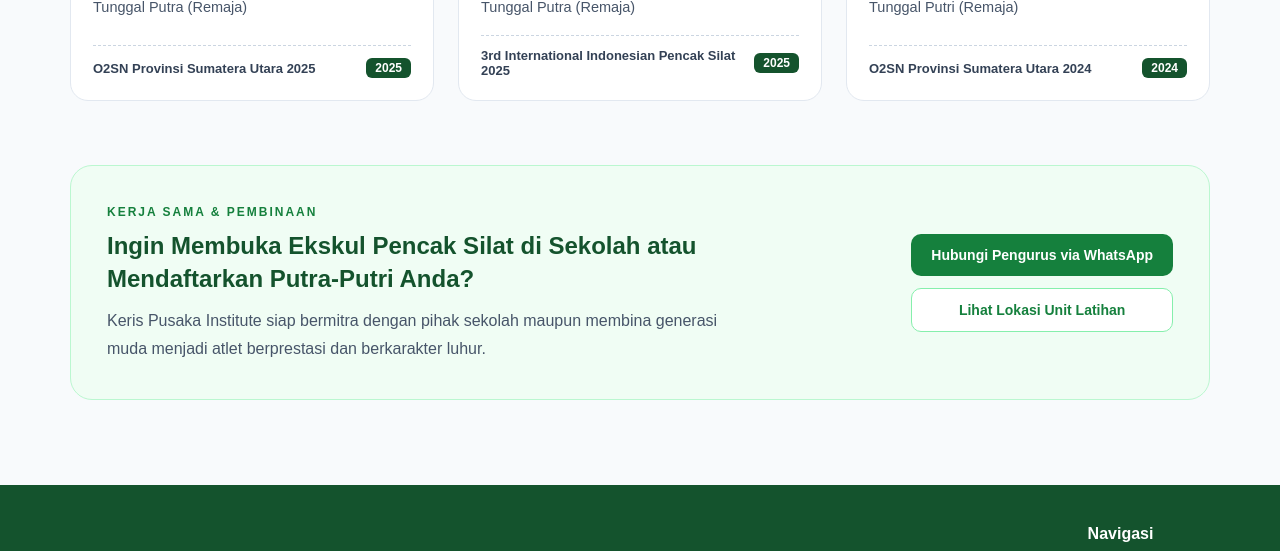
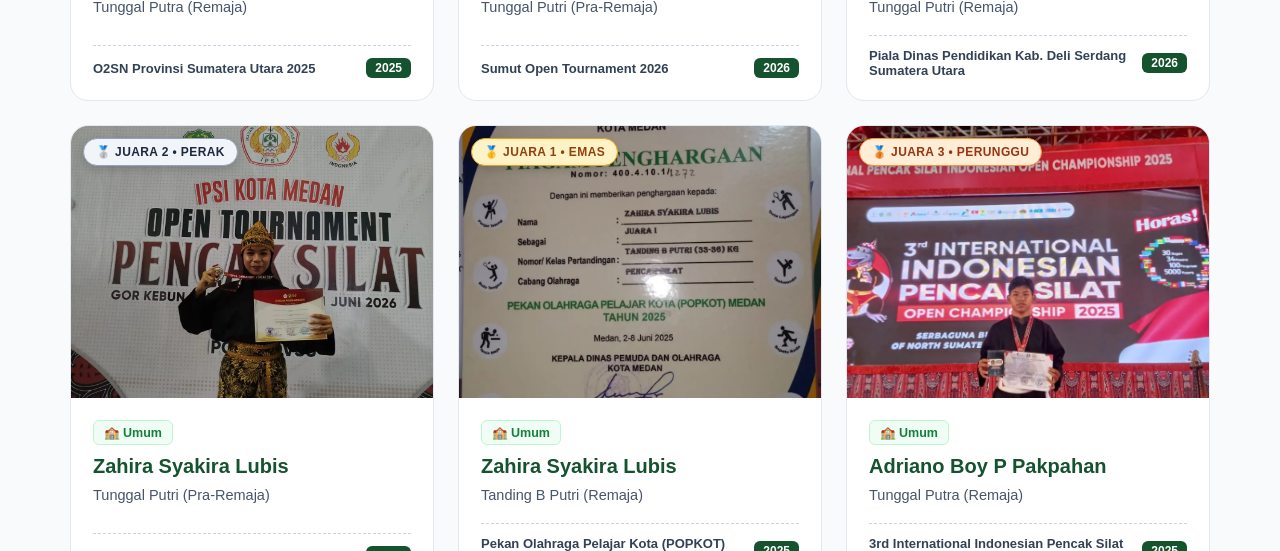
Before and after one commit to fajarlubis41/keris-pusaka-institute, an Astro site: page /prestasi in a window 1280 px wide. Shown: the part 1130-1681 px from the top of the page. Built offline with nearby package versions, Linux system fonts and the light colour scheme; Astro itself is replaced by a stand-in of ours.

Commit message:
Tambah atlet prestasi

```diff
--- a/src/pages/prestasi/index.astro
+++ b/src/pages/prestasi/index.astro
@@ -12,6 +12,42 @@ const daftarPrestasi = [
     foto: "/images/prestasi/atlet-03.webp",
   },
   {
+    nama: "Zahira Syakira Lubis",
+    medali: "Emas",
+    kategori: "Tunggal Putri (Pra-Remaja)",
+    kejuaraan: "Sumut Open Tournament 2026",
+    tahun: "2026",
+    asal: "Umum",
+    foto: "/images/prestasi/atlet-04.webp",
+  },
+  {
+    nama: "Zahira Syakira Lubis",
+    medali: "Emas",
+    kategori: "Tunggal Putri (Remaja)",
+    kejuaraan: "Piala Dinas Pendidikan Kab. Deli Serdang Sumatera Utara",
+    tahun: "2026",
+    asal: "Umum",
+    foto: "/images/prestasi/atlet-05.webp",
+  },
+  {
+    nama: "Zahira Syakira Lubis",
+    medali: "Perak",
+    kategori: "Tunggal Putri (Pra-Remaja)",
+    kejuaraan: "IPSI Kota Medan Open Tournament",
+    tahun: "2026",
+    asal: "Umum",
+    foto: "/images/prestasi/atlet-06.webp",
+  },
+  {
+    nama: "Zahira Syakira Lubis",
+    medali: "Emas",
+    kategori: "Tanding B Putri (Remaja)",
+    kejuaraan: "Pekan Olahraga Pelajar Kota (POPKOT) Medan Tahun 2025",
+    tahun: "2025",
+    asal: "Umum",
+    foto: "/images/prestasi/atlet-07.webp",
+  },
+  {
     nama: "Adriano Boy P Pakpahan",
     medali: "Perunggu", // Pilihan: "Emas", "Perak", atau "Perunggu"
     kategori: "Tunggal Putra (Remaja)",
@@ -21,9 +57,18 @@ const daftarPrestasi = [
     foto: "/images/prestasi/atlet-01.webp",
   },
   {
+    nama: "Zahira Syakira Lubis",
+    medali: "Emas",
+    kategori: "Berpasangan",
+    kejuaraan: "Festival Silat Tradisi Nusantara 2024",
+    tahun: "2024",
+    asal: "Umum",
+    foto: "/images/prestasi/atlet-08.webp",
+  },
+  {
     nama: "Adriano Boy P Pakpahan",
     medali: "Perak",
-    kategori: "Tunggal Putri (Remaja)",
+    kategori: "Tunggal Putra (Remaja)",
     kejuaraan: "O2SN Provinsi Sumatera Utara 2024",
     tahun: "2024",
     asal: "Umum",
```
Also changed, not shown: public/images/prestasi/atlet-04.webp (added), public/images/prestasi/atlet-05.webp (added), public/images/prestasi/atlet-06.webp (added), public/images/prestasi/atlet-07.webp (added), public/images/prestasi/atlet-08.webp (added).
